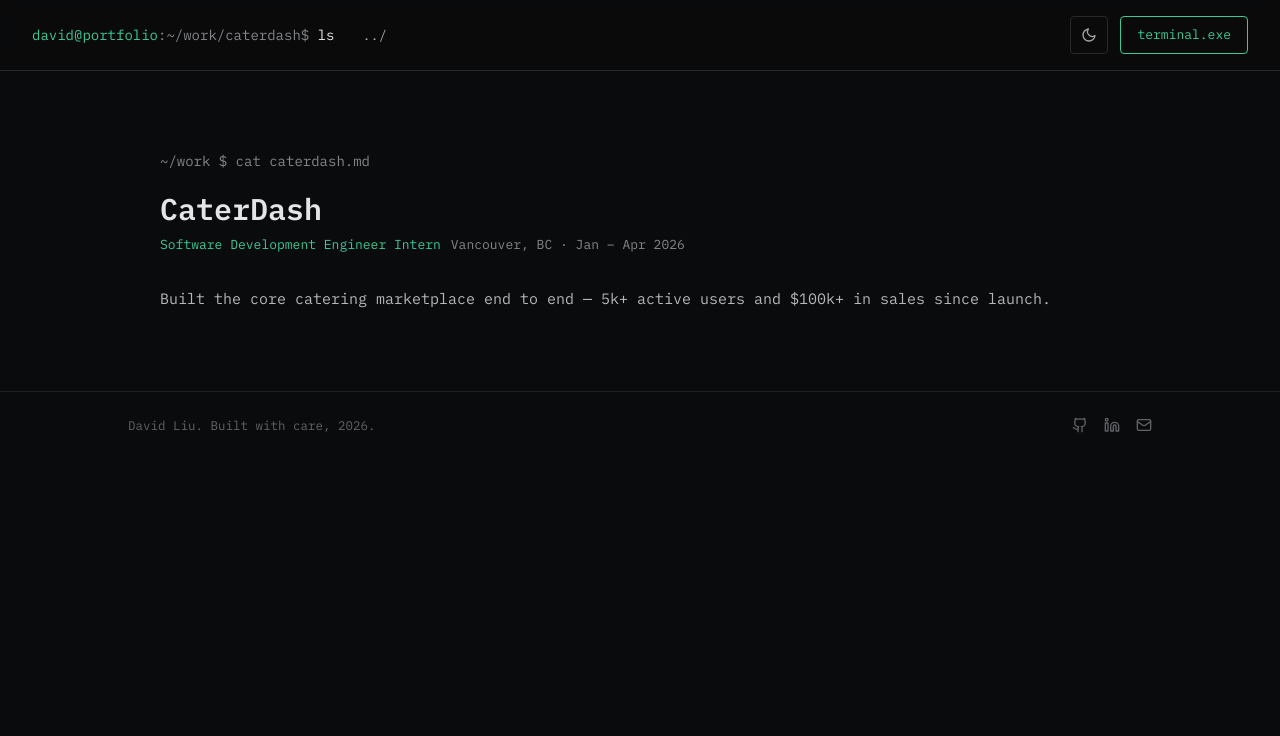
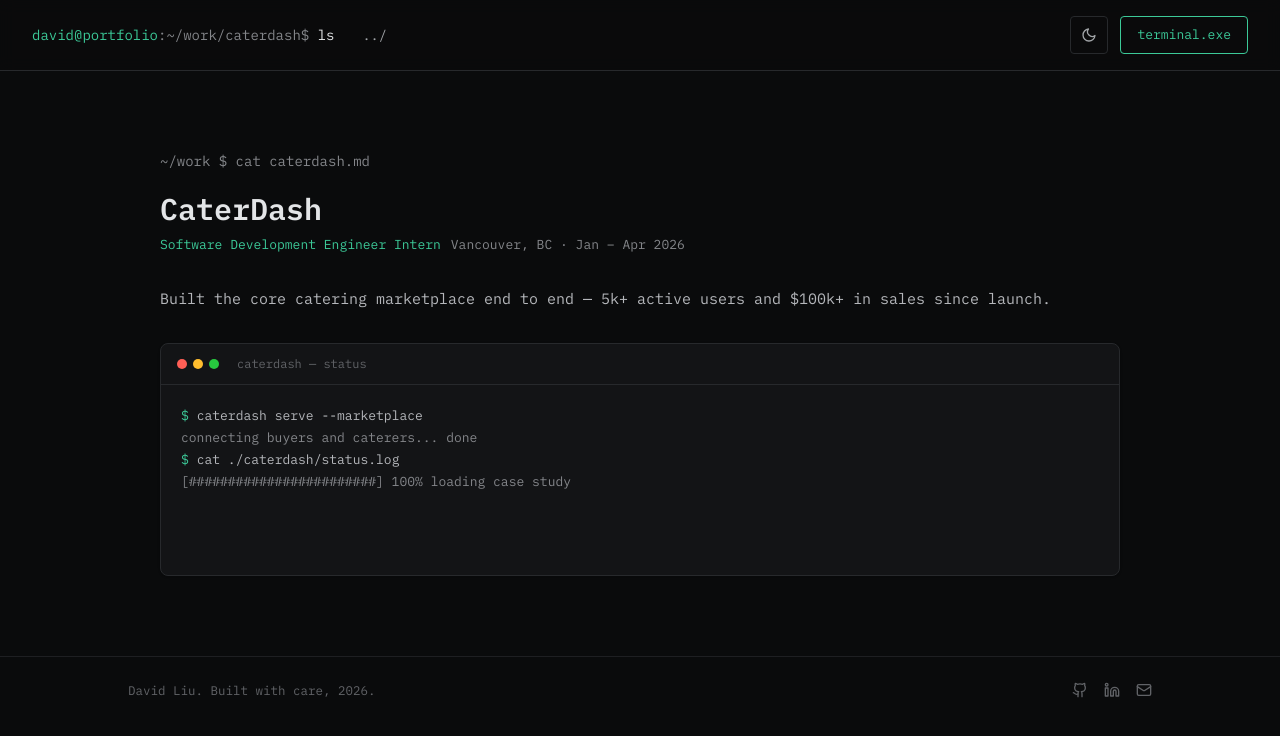
Before and after one commit to Davooood90/Portfolio, a Next.js app: page /work/caterdash in a window 1280 px wide. Shown: the top 736 px of the page. Built offline with nearby package versions, Linux system fonts and the light colour scheme.

Commit message:
added coming soon terminal to caterdash page

```diff
--- a/src/app/work/caterdash/page.tsx
+++ b/src/app/work/caterdash/page.tsx
@@ -1,3 +1,20 @@
+import ComingSoonTerminal, {
+  type TerminalStep,
+} from "@/components/comingSoonTerminal";
+
+const CATERDASH_SCRIPT: TerminalStep[] = [
+  { kind: "type", text: "caterdash serve --marketplace" },
+  { kind: "print", text: "connecting buyers and caterers... done" },
+  { kind: "type", text: "cat ./caterdash/status.log" },
+  { kind: "progress", label: "loading case study" },
+  {
+    kind: "print",
+    text: "status: COMING SOON - check back in the near future!",
+    accent: true,
+  },
+  { kind: "pause" },
+];
+
 export default function CaterDashPage() {
   return (
     <main className="mx-auto max-w-5xl px-8 py-20 font-mono">
@@ -13,10 +30,11 @@ export default function CaterDashPage() {
           Vancouver, BC · Jan – Apr 2026
         </span>
       </div>
-      <p className="text-[15px] leading-[1.6] text-text-body text-pretty">
+      <p className="text-[15px] leading-[1.6] text-text-body text-pretty mb-8">
         Built the core catering marketplace end to end — 5k+ active users and
         $100k+ in sales since launch.
       </p>
+      <ComingSoonTerminal title="caterdash — status" script={CATERDASH_SCRIPT} />
     </main>
   );
 }
```
